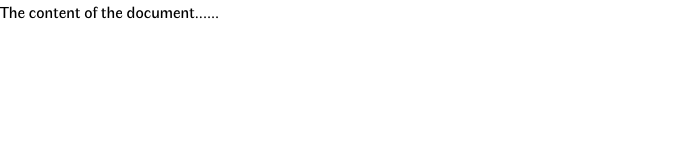
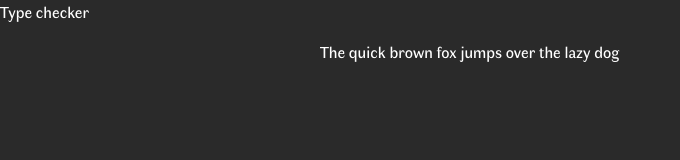
Before and after one commit to JonnyMoore/superHi-project3, a plain HTML site: page index.html in a window 1280 px wide. Shown: the whole page, without its empty margins (0-680 px from the left). Drawn offline with Linux system fonts and the light colour scheme; files whose address does not match are found by name.

Commit message:
add structure and styling

```diff
--- a/assets/css/style.css
+++ b/assets/css/style.css
@@ -21,4 +21,17 @@ body {
     font-family: "Faune", Arial;
     font-size: 16px;
     line-height: 1.5;
+
+    background-color: #2a2a2a;
+    color: #fff;
+    margin: 40px 40px 40px 320px;
 }
+
+section.options {
+    position: fixed;
+    top: 0;
+    left: 0;
+    height: 100vh;
+    width: 280px;
+    background-color: #2a2a2a;
+}
--- a/index.html
+++ b/index.html
@@ -7,7 +7,19 @@
     </head>
 
     <body>
-        The content of the document......
+
+        <section class="options">
+
+            <h1>Type checker</h1>
+
+        </section>
+
+        <section class="output">
+
+            <p>The quick brown fox jumps over the lazy dog</p>
+
+        </section>
+
     </body>
 
 </html>
```
